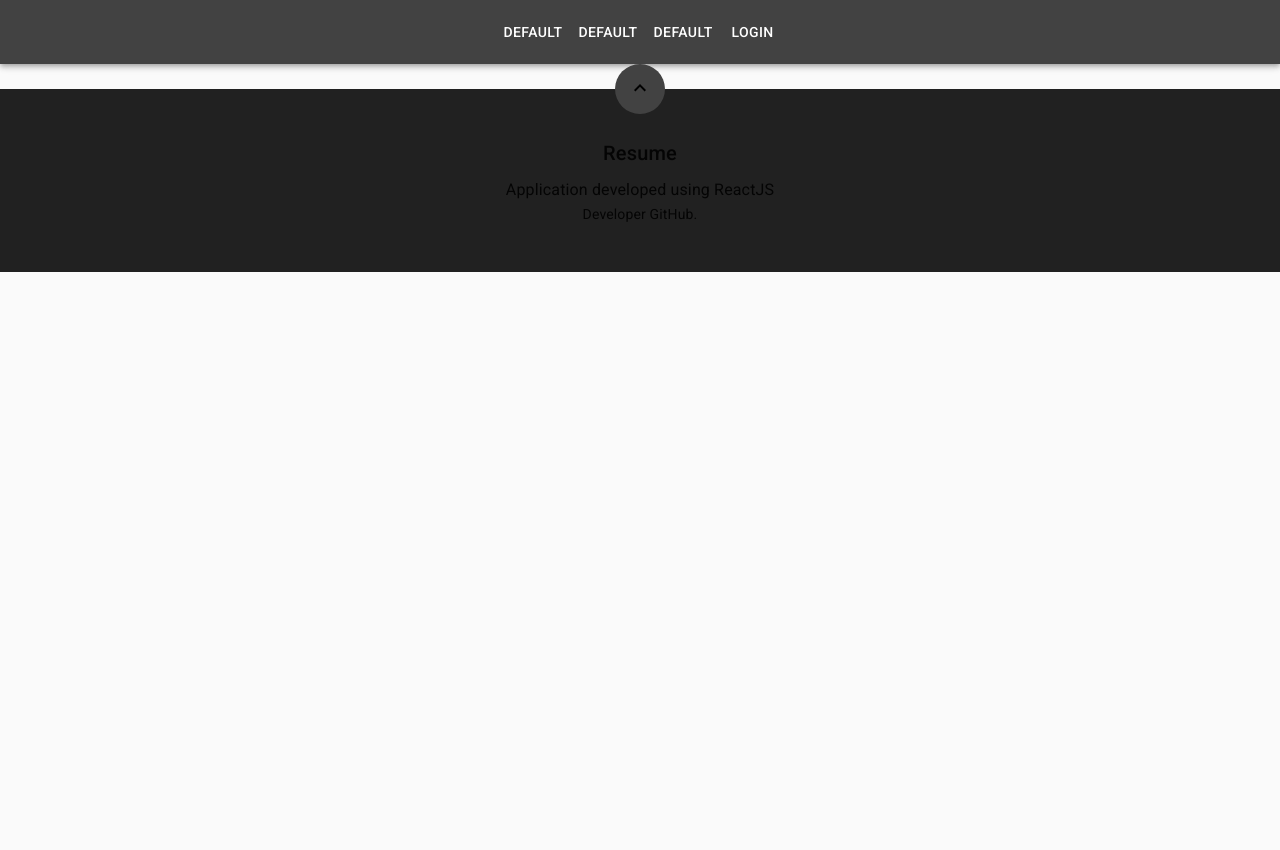
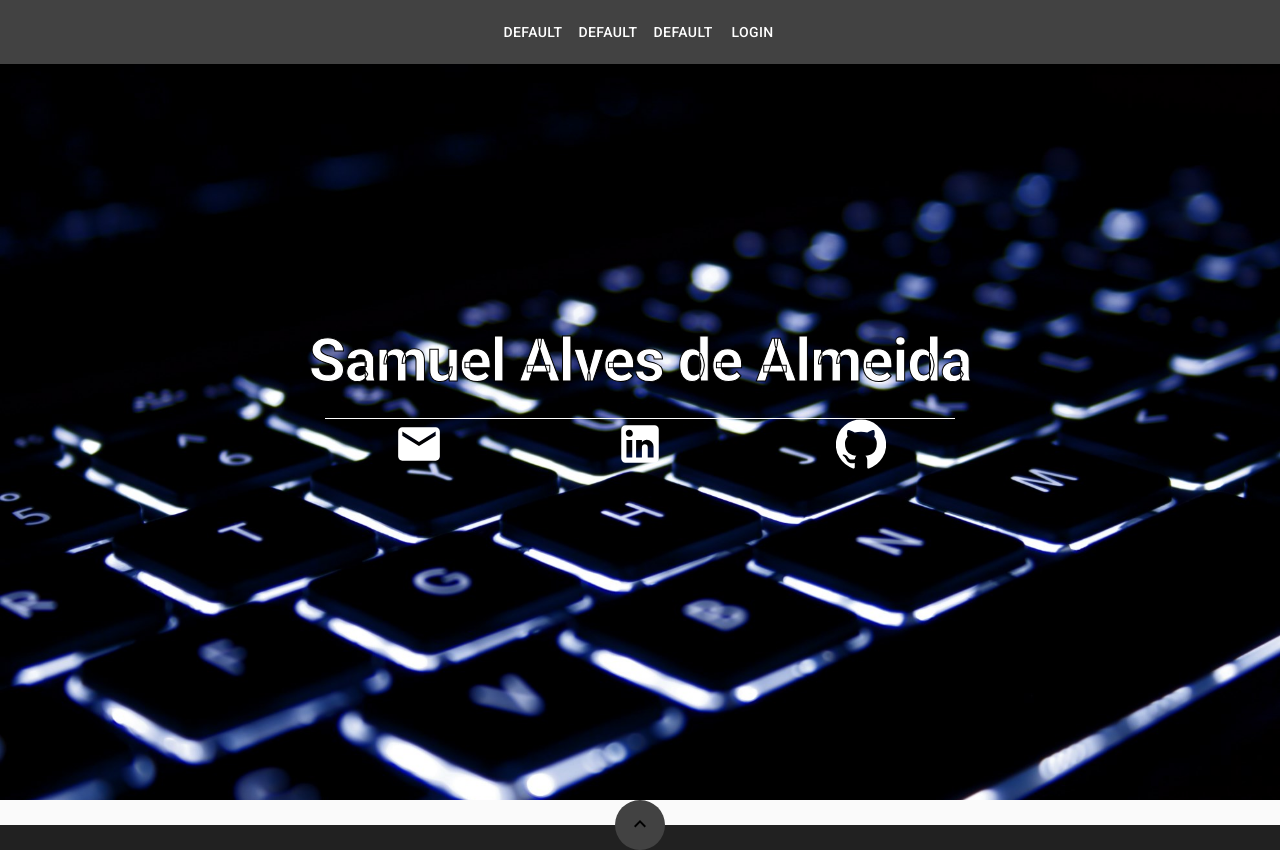
Before and after one commit to samuel2412/react-resume, a React (Create React App) app: page / in a window 1280 px wide. Shown: the top 850 px of the page. Before the commit the page ends 800 px from the top, so only its background shows below. Built offline with nearby package versions, Linux system fonts and the light colour scheme.

Commit message:
ajustes no layout, criado <LandingPage> e <Header>

```diff
--- a/src/App.js
+++ b/src/App.js
@@ -2,6 +2,7 @@ import React from 'react';
 import CssBaseline from '@material-ui/core/CssBaseline';
 
 import Layout from './components/Layout/Layout';
+import LandingPage from './containers/LandingPage/LandingPage';
 
 
 
@@ -10,7 +11,7 @@ function App() {
     <>
       <CssBaseline />
       <Layout>
-
+        <LandingPage />
       </Layout>
 
     </>
--- /dev/null
+++ b/src/components/Header/Header.js
@@ -0,0 +1,119 @@
+import React, { useState } from 'react';
+
+import { makeStyles } from '@material-ui/core/styles';
+import Typography from '@material-ui/core/Typography';
+import Grid from '@material-ui/core/Grid';
+import Divider from '@material-ui/core/Divider';
+import blueGrey from '@material-ui/core/colors/blueGrey';
+import EmailIcon from '@material-ui/icons/Email';
+import LinkedInIcon from '@material-ui/icons/LinkedIn';
+import GitHubIcon from '@material-ui/icons/GitHub';
+
+
+const useStyles = makeStyles(theme => ({
+    root: {
+        backgroundImage: 'url("/background.jpg")',
+        backgroundRepeat: 'no-repeat',
+        backgroundPositionX: 'center',
+        backgroundPositionY: 'top',
+        backgroundSize: 'cover',
+        overflow: 'hidden',
+        width: '100vw',
+        height: '100vh',
+
+    },
+    content: {
+    },
+    headline: {
+        textAlign: 'center',
+        color: theme.palette.primary.contrastText,
+        letterSpacing: '-1px',
+        fontWeight: 'bold',
+        WebkitTextStrokeWidth: '1px',
+        WebkitTextStrokeColor: '#000',
+    },
+    iconsGroup: {
+        display: 'flex',
+        justifyContent: 'space-around',
+},
+    a: {
+    color: 'inherit'
+},
+}));
+
+const Header = props => {
+    const classes = useStyles();
+    const iconsInitialState = {
+        color: '#fff',
+        transition: 'color 500ms',
+        width: '50px',
+        height: '50px'
+    }
+    const [mailColor, setMailColor] = useState({
+        ...iconsInitialState
+    });
+    const [linkedinColor, setLinkedinColor] = useState({
+        ...iconsInitialState
+    });
+    const [gitColor, setGitColor] = useState({
+        ...iconsInitialState
+    });
+
+    const changeIconColor = (event, state, setState) => {
+        if (event.type === 'mouseenter') {
+            setState({
+                ...state,
+                color: blueGrey[500]
+            })
+        } else {
+            setState({
+                ...state,
+                color: '#fff',
+            })
+        }
+    }
+
+    return (
+        <Grid
+            container
+            direction="row"
+            justify="center"
+            alignItems="center"
+            className={classes.root}>
+            <div className={classes.content}>
+
+                <Typography className={classes.headline} variant="h2" gutterBottom>
+                    Samuel Alves de Almeida
+                 </Typography>
+
+                <Divider variant="middle" style={{ backgroundColor: '#fff' }} />
+
+                <div className={classes.iconsGroup}>
+                    <a href='mailto:samuel241296@hotmail.com' className={classes.a}>
+                        <EmailIcon
+                            style={mailColor}
+                            onMouseEnter={(event) => changeIconColor(event, mailColor, setMailColor)}
+                            onMouseLeave={(event) => changeIconColor(event, mailColor, setMailColor)} />
+                    </a>
+
+                    <a href='https://www.linkedin.com/in/alvessamuel' className={classes.a}>
+                        <LinkedInIcon
+                            style={linkedinColor}
+                            onMouseEnter={(event) => changeIconColor(event, linkedinColor, setLinkedinColor)}
+                            onMouseLeave={(event) => changeIconColor(event, linkedinColor, setLinkedinColor)} />
+                    </a>
+
+                    <a href='https://github.com/samuel2412' className={classes.a}>
+                        <GitHubIcon
+                            style={gitColor}
+                            onMouseEnter={(event) => changeIconColor(event, gitColor, setGitColor)}
+                            onMouseLeave={(event) => changeIconColor(event, gitColor, setGitColor)} />
+                    </a>
+                </div>
+
+            </div>
+
+        </Grid>
+    );
+}
+export default Header;
--- a/src/components/Layout/Layout.js
+++ b/src/components/Layout/Layout.js
@@ -1,19 +1,11 @@
 import React from 'react';
-
-import { makeStyles } from '@material-ui/core/styles';
 
 import Navbar from '../Navigation/Navbar/Navbar';
 import Footer from '../Navigation/Footer/Footer';
 
-const useStyles = makeStyles(theme => ({
-    root: {
-        flexGrow: 1,
-        backgroundColor: theme.palette.background.paper,
-    },
-}));
 
 const Layout = props => {
-    const classes = useStyles();
+
     return (
         <>
             <Navbar />
--- a/src/components/Navigation/Navbar/Navbar.js
+++ b/src/components/Navigation/Navbar/Navbar.js
@@ -34,7 +34,7 @@ const Navbar = props => {
             <div className={classes.root}>
 
                 <SideDrawer/>
-                <AppBar position="static" className={classes.appbar} >
+                <AppBar position="fixed" className={classes.appbar} >
                     <Toolbar>
                         <div className={classes.buttonGroup}>
                             <Button color="inherit">Default</Button>
--- a/src/components/Navigation/Navbar/SideDrawer/SideDrawer.js
+++ b/src/components/Navigation/Navbar/SideDrawer/SideDrawer.js
@@ -11,7 +11,7 @@ import ListItemIcon from '@material-ui/core/ListItemIcon';
 import ListItemText from '@material-ui/core/ListItemText';
 import MenuIcon from '@material-ui/icons/Menu';
 
-import grey from '@material-ui/core/colors/grey';
+import lightBlue from '@material-ui/core/colors/lightBlue';
 import blueGrey from '@material-ui/core/colors/blueGrey';
 
 import Button from '../../../UI/Button/Button';
@@ -24,6 +24,7 @@ const useStyles = makeStyles(theme => ({
             display: 'flex',
             backgroundColor: 'transparent',
             padding: theme.spacing(2),
+            position: 'fixed'
         },
     },
     list: {
@@ -83,8 +84,8 @@ const SideDrawer = props => {
              borderRadius= {'4px'}
              height= {'40px'}
              width= {'40px'}
-             firstColor= {grey[800]}
-             secondColor= {blueGrey[500]}
+             firstColor= {lightBlue[100]}
+             secondColor= {lightBlue[200]}
              zIndex= {'5'}
             >
                 <MenuIcon />
--- a/src/components/UI/Button/Button.js
+++ b/src/components/UI/Button/Button.js
@@ -5,6 +5,7 @@ import React, { useState } from 'react';
 
 const Button = props => {
     const [buttonStyle, setButtonStyle] = useState({
+        ...props.style,
         border: props.border,
         borderRadius: props.borderRadius,
         height: props.height,
@@ -12,14 +13,16 @@ const Button = props => {
         backgroundColor: props.firstColor,
         marginBottom: props.marginBottom,
         marginLeft: props.marginLeft,
-        marginRight:  props.marginLeft,
-        zIndex:  props.zIndex
+        marginRight: props.marginLeft,
+        zIndex: props.zIndex,
+        WebkitTransition: '500ms linear',
     })
 
 
     const changeButtonStyle = (event) => {
         if (event.type === 'mouseenter') {
             setButtonStyle({
+
                 ...buttonStyle,
                 backgroundColor: props.secondColor
             })
--- /dev/null
+++ b/src/containers/LandingPage/LandingPage.js
@@ -0,0 +1,22 @@
+import React from 'react';
+
+import { makeStyles } from '@material-ui/core/styles';
+
+import Header from '../../components/Header/Header';
+
+const useStyles = makeStyles(theme => ({
+    root: {
+        display: 'flex',
+        flex: 1,
+        flexDirection: 'column'
+    },
+}));
+
+const LandingPage = props => {
+    const classes = useStyles();
+
+    return(
+       <Header />
+    );
+}
+export default LandingPage;
```
Lines whose indentation alone changed are shown as unchanged.
